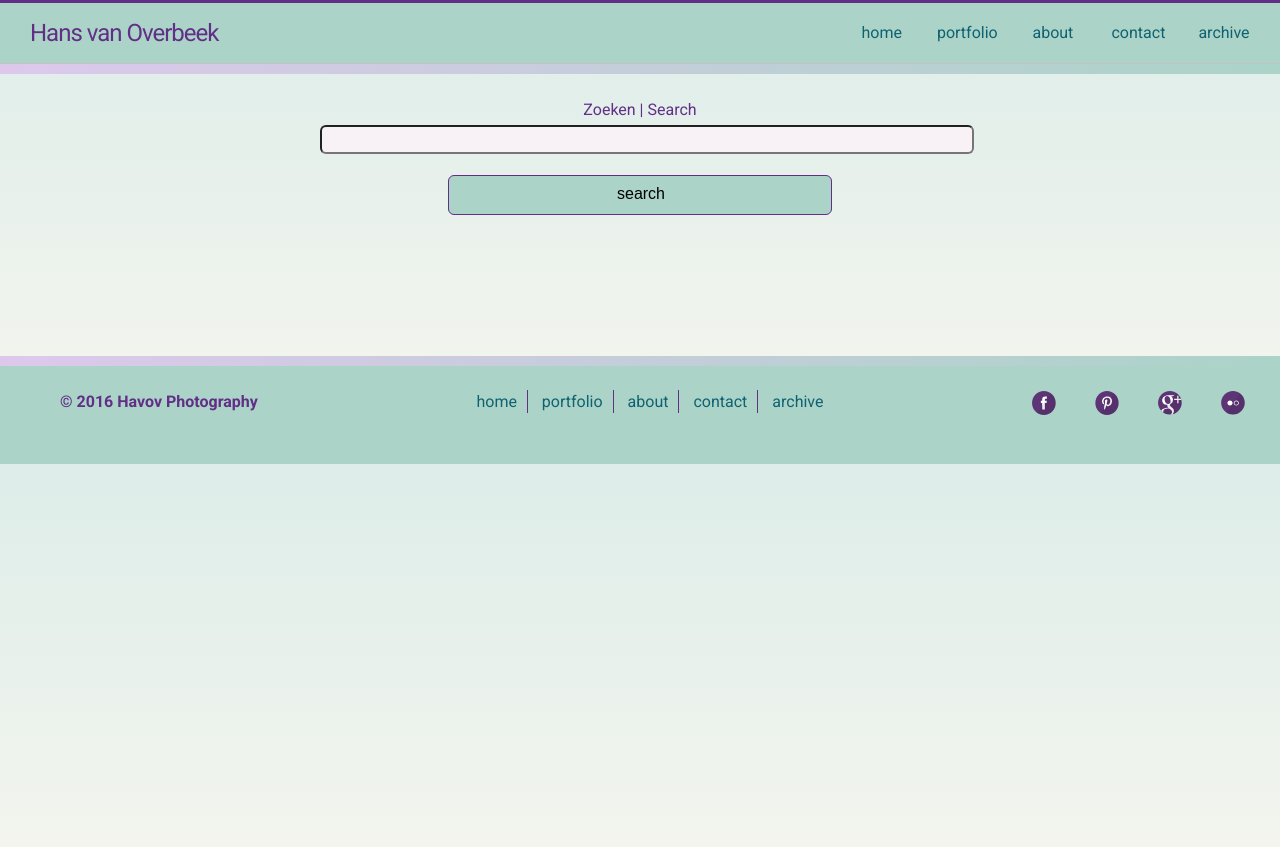
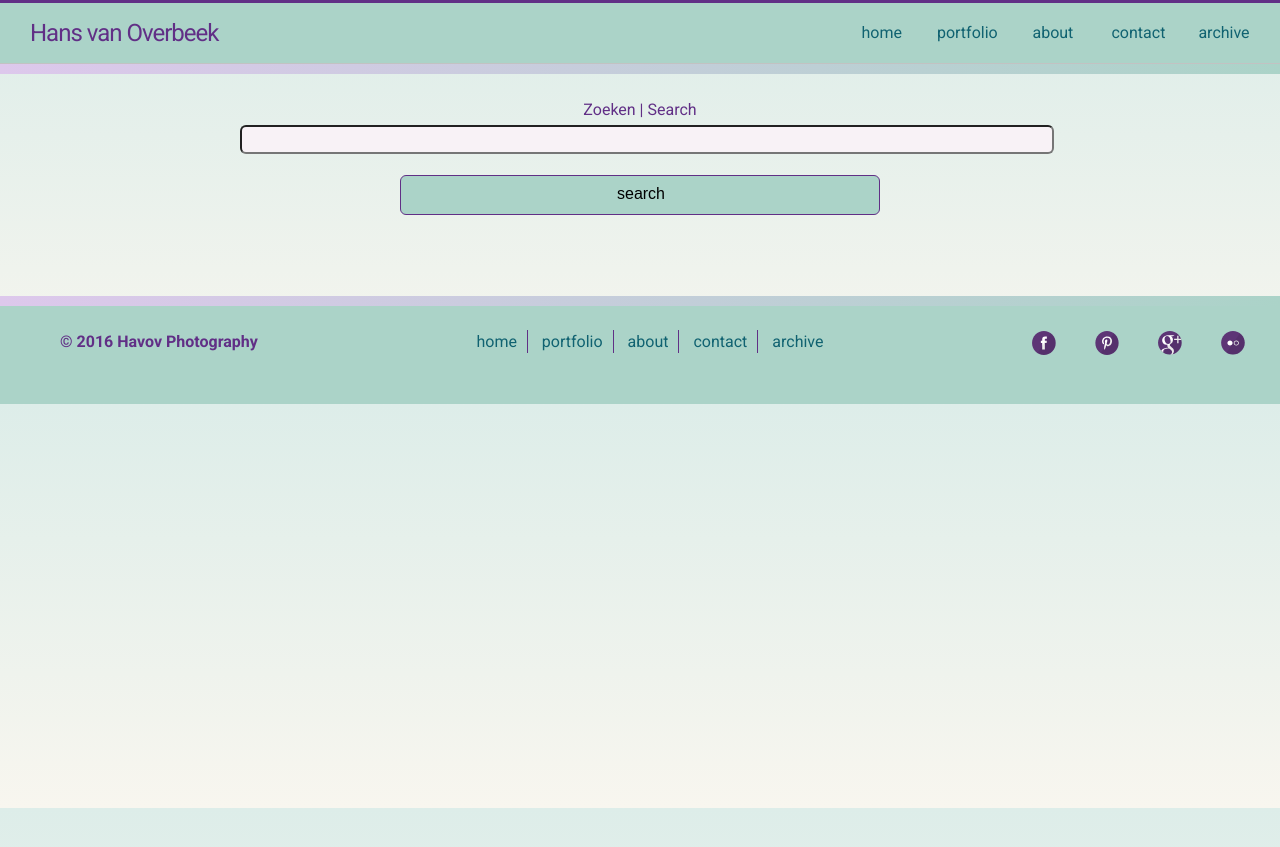
Before and after one commit to hansvanoverbeek/photoblog, a Jekyll site: the page built from search.html, in a window 1280 px wide. Shown: the top 847 px of the page. Built offline with Jekyll 4.4.1, drawn with Linux system fonts in a browser that asks for light colours.

Commit message:
css search form

```diff
--- a/_sass/_forms.scss
+++ b/_sass/_forms.scss
@@ -62,7 +62,7 @@ input#submit:focus {
 
 //SEARCH form
 
-.search {
+form.search {
   width: 50%;
   margin: 0 auto;
   padding-bottom: 60px;
@@ -86,7 +86,7 @@ ul#search-results li {
 }
 
 @media screen and (max-width: 800px) {
-  .search {
+  form.search {
     width: 70%;
     padding-top: 30px;
   }
--- a/css/main.css
+++ b/css/main.css
@@ -771,7 +771,7 @@ input#submit:focus {
   color: #612f86;
 }
 
-.search {
+form.search {
   width: 50%;
   margin: 0 auto;
   padding-bottom: 60px;
@@ -795,7 +795,7 @@ ul#search-results li {
 }
 
 @media screen and (max-width: 800px) {
-  .search {
+  form.search {
     width: 70%;
     padding-top: 30px;
   }
```
